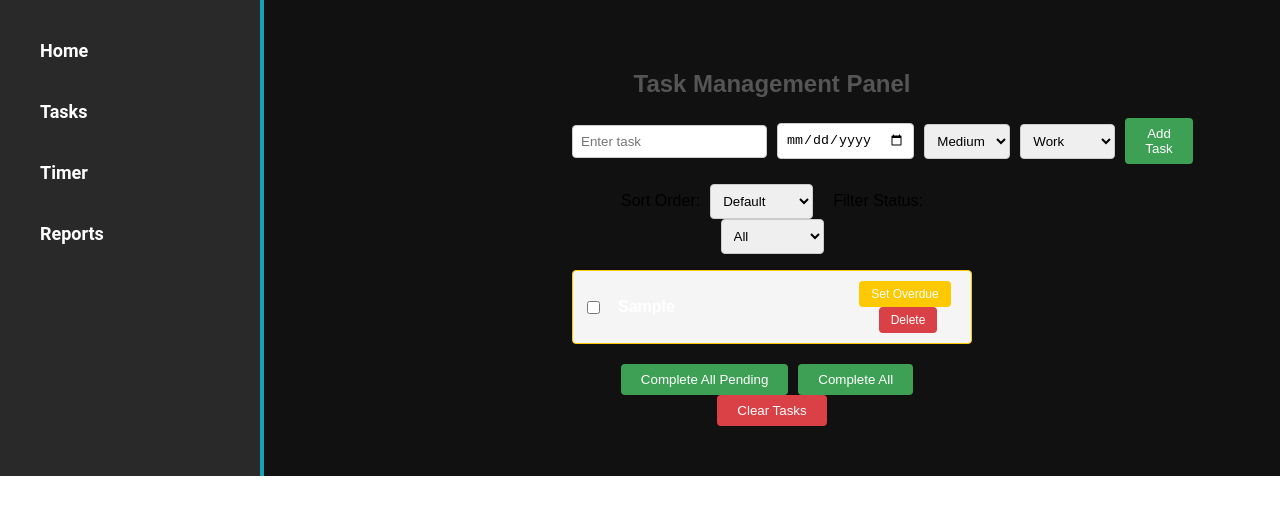
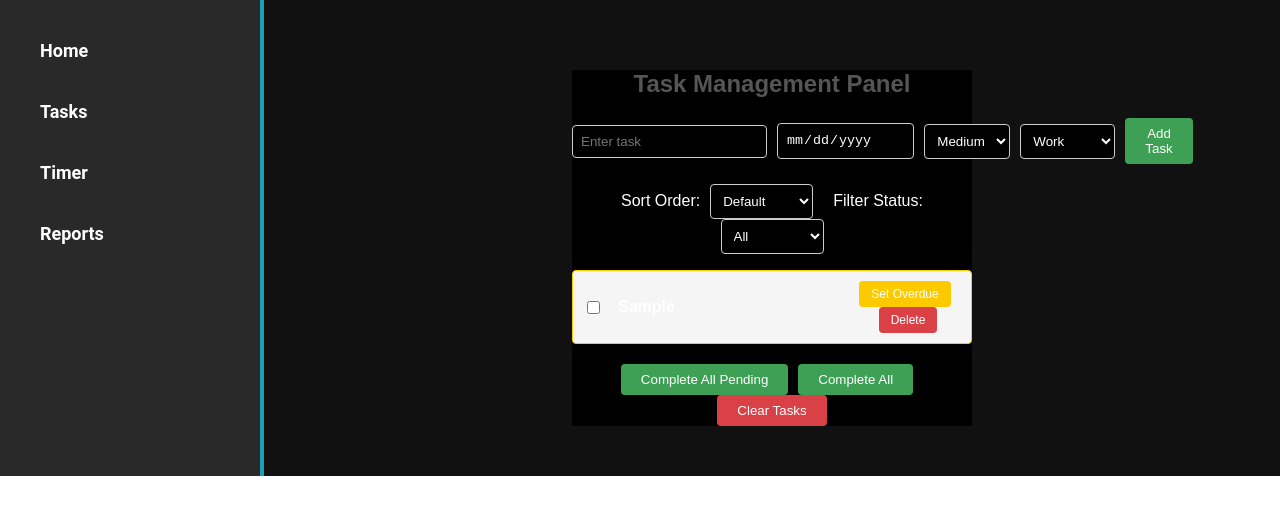
Before and after one commit to birdup000/ADHD-TaskManagementPanel, a React (Create React App) app in the folder adhdpanel/: page /tasks in a window 1280 px wide. Both pictures are taken after typing "Sample", "2020-01-15" into the empty fields and a click on the button "Add Task". Shown: the top 514 px of the page. Built offline with nearby package versions, Linux system fonts and the light colour scheme; the HTML template or start-up script is replaced by a standard one.

Commit message:
make it look better

```diff
--- a/adhdpanel/src/ADHDPanel.css
+++ b/adhdpanel/src/ADHDPanel.css
@@ -1,7 +1,7 @@
 .adhd-panel {
     display: flex;
     background-color: #000;
-    color: #000000;
+    color: #fff;
     font-family: 'Roboto', sans-serif;
   }
 
--- a/adhdpanel/src/components/Tasks.js
+++ b/adhdpanel/src/components/Tasks.js
@@ -60,7 +60,8 @@ const TaskManagementPanel = () => {
 
   const handleAddTask = () => {
     if (task.trim() !== "") {
-      setTaskList([...taskList, { task, status, dueDate, notes, priority, category, reminders }]);
+      const newTask = { task, status, dueDate, notes, priority, category, reminders };
+      setTaskList([...taskList, newTask]);
       setTask("");
       setStatus(TaskStatus.PENDING);
       setDueDate("");
@@ -216,7 +217,7 @@ const TaskManagementPanel = () => {
   };
 
   return (
-    <div style={{ fontFamily: "Arial, sans-serif", textAlign: "center", maxWidth: "400px", margin: "0 auto" }}>
+    <div style={{ fontFamily: "Arial, sans-serif", textAlign: "center", maxWidth: "400px", margin: "0 auto", backgroundColor: "#000", color: "#fff" }}>
       <h2 style={{ color: "#555", margin: "20px 0" }}>Task Management Panel</h2>
       <div style={{ display: "flex", alignItems: "center", marginBottom: "10px" }}>
         <input
@@ -225,18 +226,18 @@ const TaskManagementPanel = () => {
           onChange={handleTaskChange}
           placeholder="Enter task"
           ref={taskInputRef} // Focus on the input field on render
-          style={{ marginRight: "10px", padding: "8px", borderRadius: "4px", border: "1px solid #ccc", flex: 1 }}
+          style={{ marginRight: "10px", padding: "8px", borderRadius: "4px", border: "1px solid #ccc", flex: 1, backgroundColor: "#000", color: "#fff" }}
         />
         <input
           type="date"
           value={dueDate}
           onChange={handleDueDateChange}
-          style={{ marginRight: "10px", padding: "8px", borderRadius: "4px", border: "1px solid #ccc" }}
+          style={{ marginRight: "10px", padding: "8px", borderRadius: "4px", border: "1px solid #ccc", backgroundColor: "#000", color: "#fff" }}
         />
         <select
           value={priority}
           onChange={handlePriorityChange}
-          style={{ marginRight: "10px", padding: "8px", borderRadius: "4px", border: "1px solid #ccc" }}
+          style={{ marginRight: "10px", padding: "8px", borderRadius: "4px", border: "1px solid #ccc", backgroundColor: "#000", color: "#fff" }}
         >
           <option value={TaskPriority.HIGH}>High</option>
           <option value={TaskPriority.MEDIUM}>Medium</option>
@@ -245,7 +246,7 @@ const TaskManagementPanel = () => {
         <select
           value={category}
           onChange={handleCategoryChange}
-          style={{ marginRight: "10px", padding: "8px", borderRadius: "4px", border: "1px solid #ccc" }}
+          style={{ marginRight: "10px", padding: "8px", borderRadius: "4px", border: "1px solid #ccc", backgroundColor: "#000", color: "#fff" }}
         >
           <option value={TaskCategories.WORK}>Work</option>
           <option value={TaskCategories.PERSONAL}>Personal</option>
@@ -270,7 +271,7 @@ const TaskManagementPanel = () => {
       ) : (
         <div style={{ marginTop: "20px" }}>
           <div style={{ marginBottom: "10px" }}>
-            <label style={{ marginRight: "10px" }}>Sort Order:</label>
+            <label style={{ marginRight: "10px", color: "#fff" }}>Sort Order:</label>
             <select
               value={sortOrder}
               onChange={handleSortOrderChange}
@@ -279,6 +280,8 @@ const TaskManagementPanel = () => {
                 borderRadius: "4px",
                 border: "1px solid #ccc",
                 cursor: "pointer",
+                backgroundColor: "#000",
+                color: "#fff"
               }}
             >
               <option value="default">Default</option>
@@ -286,7 +289,7 @@ const TaskManagementPanel = () => {
               <option value="overdue">Overdue</option>
               <option value="completed">Completed</option>
             </select>
-            <label style={{ marginLeft: "20px" }}>Filter Status:</label>
+            <label style={{ marginLeft: "20px", color: "#fff" }}>Filter Status:</label>
             <select
               value={filterStatus}
               onChange={handleFilterStatusChange}
@@ -295,6 +298,8 @@ const TaskManagementPanel = () => {
                 borderRadius: "4px",
                 border: "1px solid #ccc",
                 cursor: "pointer",
+                backgroundColor: "#000",
+                color: "#fff"
               }}
             >
               <option value="all">All</option>
@@ -390,7 +395,7 @@ const TaskManagementPanel = () => {
             <div style={{ marginTop: "20px" }}>
               <h3>Task Details</h3>
               <div style={{ marginBottom: "10px" }}>
-                <label style={{ marginRight: "10px" }}>Due Date:</label>
+                <label style={{ marginRight: "10px", color: "#fff" }}>Due Date:</label>
                 <input
                   type="date"
                   value={dueDate}
@@ -400,11 +405,13 @@ const TaskManagementPanel = () => {
                     padding: "8px",
                     borderRadius: "4px",
                     border: "1px solid #ccc",
+                    backgroundColor: "#000",
+                    color: "#fff"
                   }}
                 />
               </div>
               <div>
-                <label style={{ marginRight: "10px" }}>Notes:</label>
+                <label style={{ marginRight: "10px", color: "#fff" }}>Notes:</label>
                 <textarea
                   value={notes}
                   onChange={handleNotesChange}
@@ -415,11 +422,13 @@ const TaskManagementPanel = () => {
                     border: "1px solid #ccc",
                     width: "100%",
                     height: "80px",
+                    backgroundColor: "#000",
+                    color: "#fff"
                   }}
                 />
               </div>
               <div style={{ marginTop: "20px" }}>
-                <label style={{ marginRight: "10px" }}>Priority:</label>
+                <label style={{ marginRight: "10px", color: "#fff" }}>Priority:</label>
                 <select
                   value={priority}
                   onChange={handlePriorityChange}
@@ -428,6 +437,8 @@ const TaskManagementPanel = () => {
                     padding: "8px",
                     borderRadius: "4px",
                     border: "1px solid #ccc",
+                    backgroundColor: "#000",
+                    color: "#fff"
                   }}
                 >
                   <option value={TaskPriority.HIGH}>High</option>
@@ -436,7 +447,7 @@ const TaskManagementPanel = () => {
                 </select>
               </div>
               <div style={{ marginTop: "20px" }}>
-                <label style={{ marginRight: "10px" }}>Category:</label>
+                <label style={{ marginRight: "10px", color: "#fff" }}>Category:</label>
                 <select
                   value={category}
                   onChange={handleCategoryChange}
@@ -445,6 +456,8 @@ const TaskManagementPanel = () => {
                     padding: "8px",
                     borderRadius: "4px",
                     border: "1px solid #ccc",
+                    backgroundColor: "#000",
+                    color: "#fff"
                   }}
                 >
                   <option value={TaskCategories.WORK}>Work</option>
@@ -465,6 +478,8 @@ const TaskManagementPanel = () => {
                         padding: "8px",
                         borderRadius: "4px",
                         border: "1px solid #ccc",
+                        backgroundColor: "#000",
+                        color: "#fff"
                       }}
                     />
                     <input
@@ -476,6 +491,8 @@ const TaskManagementPanel = () => {
                         padding: "8px",
                         borderRadius: "4px",
                         border: "1px solid #ccc",
+                        backgroundColor: "#000",
+                        color: "#fff"
                       }}
                     />
                     <button
```
